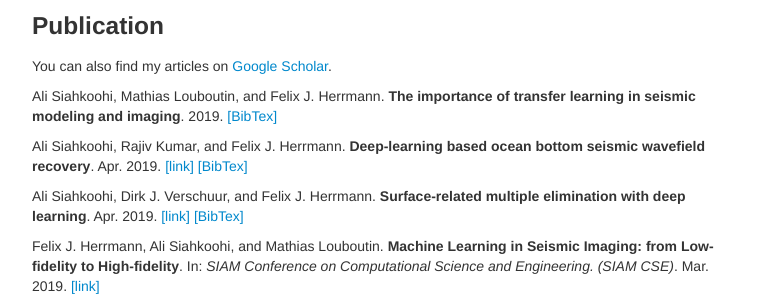
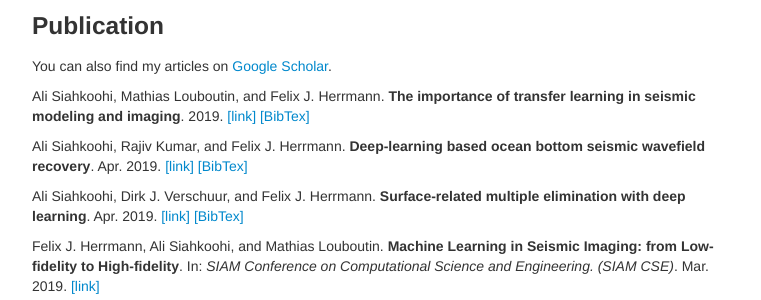
Before and after one commit to nanjekyejoannah/cs.unb.ca-jnanjeky, a Jekyll site: the page built from index.md, in a window 1280 px wide. Shown: the part 622-922 px from the top of the page, without its empty margins (258-1019 px from the left). Built offline with Jekyll 4.4.1, drawn with Linux system fonts in a browser that asks for light colours.

```diff
--- a/index.md
+++ b/index.md
@@ -35,7 +35,7 @@ Here’s a link to my short [CV](https://alisiahkoohi.github.io/files/AliSiahkoo
 
 You can also find my articles on [Google Scholar](https://scholar.google.com/citations?user=sxRMqYIAAAAJ&hl=en).
 
-Ali Siahkoohi, Mathias Louboutin, and Felix J. Herrmann. **The importance of transfer learning in seismic modeling and imaging**. 2019. [[BibTex]](https://alisiahkoohi.github.io/files/siahkoohi2019transfer.bib)
+Ali Siahkoohi, Mathias Louboutin, and Felix J. Herrmann. **The importance of transfer learning in seismic modeling and imaging**. 2019. [[link]](https://www.slim.eos.ubc.ca/Publications/Private/Submitted/2019/siahkoohi2019itl/siahkoohi2019itl.html) [[BibTex]](https://alisiahkoohi.github.io/files/siahkoohi2019transfer.bib)
 
 Ali Siahkoohi, Rajiv Kumar, and Felix J. Herrmann. **Deep-learning based ocean bottom seismic wavefield recovery**. Apr. 2019. [[link]](https://www.slim.eos.ubc.ca/content/deep-learning-based-ocean-bottom-seismic-wavefield-recovery) [[BibTex]](https://alisiahkoohi.github.io/files/siahkoohi2019dlwr.bib)
 
```
